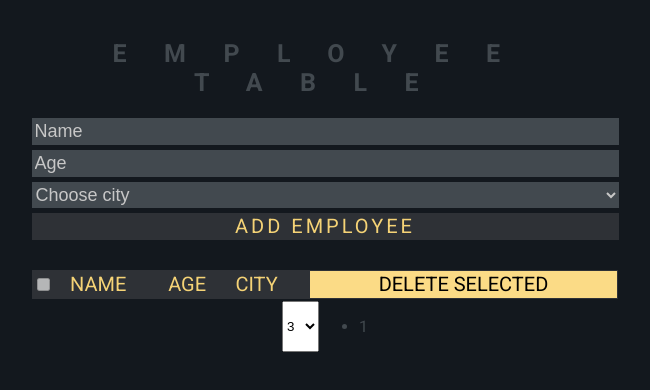
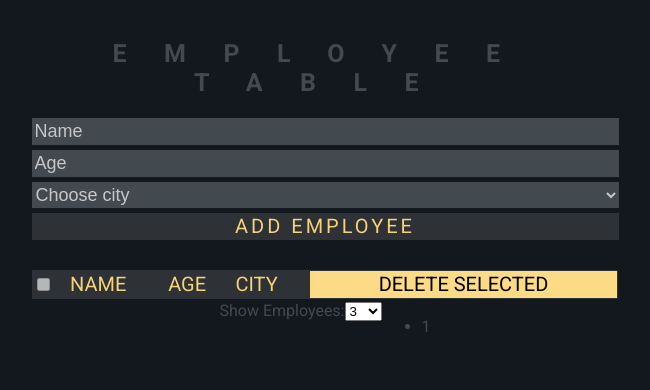
Before and after one commit to IevaSta/Employee-table, a React (Create React App) app: page / in a window 1280 px wide. Shown: the top 390 px of the page, without its empty margins (315-965 px from the left). Built offline with nearby package versions, Linux system fonts and the light colour scheme.

Commit message:
label refactoring

```diff
--- a/src/Components/TablePagesList.jsx
+++ b/src/Components/TablePagesList.jsx
@@ -26,14 +26,16 @@ function TablePagesList() {
     return (
 
         <div className="footer">
-
-            {/* <label for="employees-amount">Number of Employees:</label> */}
+            <div className="left-footer">
+                <label for="employees-amount">Show Employees:</label>
                 <select value={pageSize} onChange={e => setPageSize(e.target.value)}>
                     <option value="3">3</option>
                     <option value="5">5</option>
                     <option value="10">10</option>
                 </select>
+            </div>
 
+            <div className="right-footer">
                 {page > 1 && <button onClick={() => setPage(p => p - 1)}>{'<'}</button>}
 
                 <ul>
@@ -60,7 +62,7 @@ function TablePagesList() {
                         </>
                     }
 
-                <li>{page}</li>
+                    <li className="current-page">{page}</li>
 
                     {page < pagesList.length - 2 &&
                         <>
@@ -89,6 +91,7 @@ function TablePagesList() {
                 </ul>
 
                 {page < pagesList.length && <button onClick={() => setPage(p => p + 1)}>{'>'}</button>}
+            </div>
 
         </div>
     )
```
Lines whose indentation alone changed are shown as unchanged.
